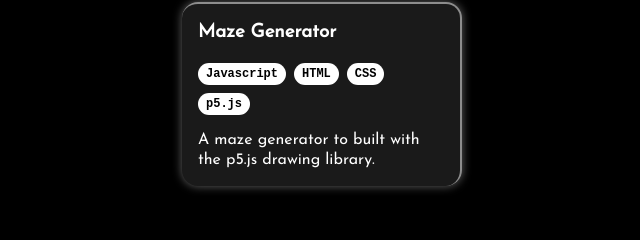
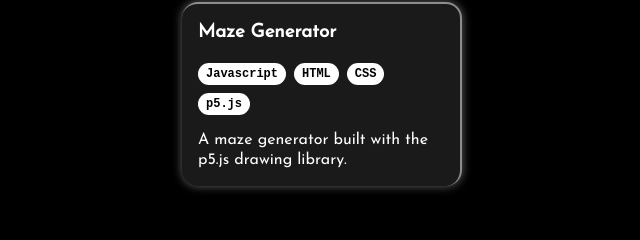
Before and after one commit to jacoblovelace/jacoblovelace.github.io, a plain HTML site: page index.html in a window 1280 px wide. Shown: the part 3492-3732 px from the top of the page, 322-962 px from the left. Drawn offline with nearby package versions, Linux system fonts and the light colour scheme.

Commit message:
corrected small spelling error

```diff
--- a/index.html
+++ b/index.html
@@ -302,7 +302,7 @@
                   <li>p5.js</li>
                 </ul>
                 <p>
-                  A maze generator to built with the p5.js drawing library.
+                  A maze generator built with the p5.js drawing library.
                 </p>
               </a>
             </li>
```
